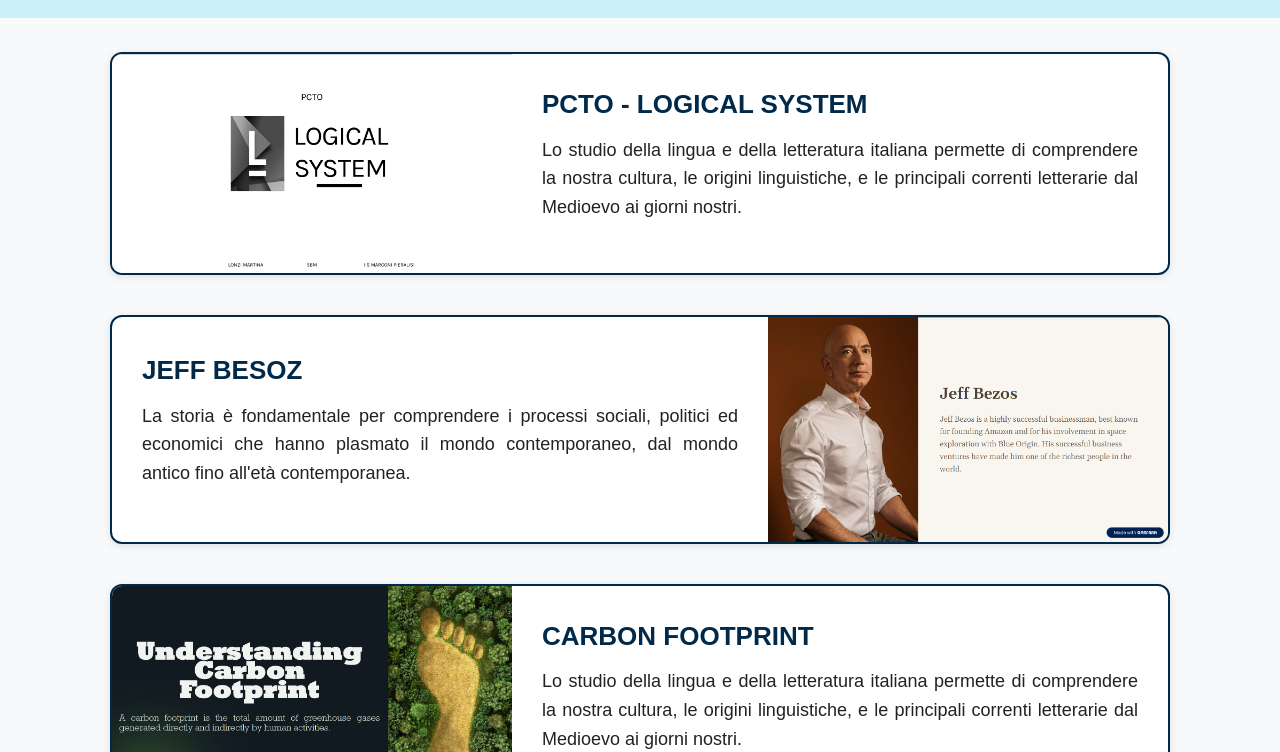
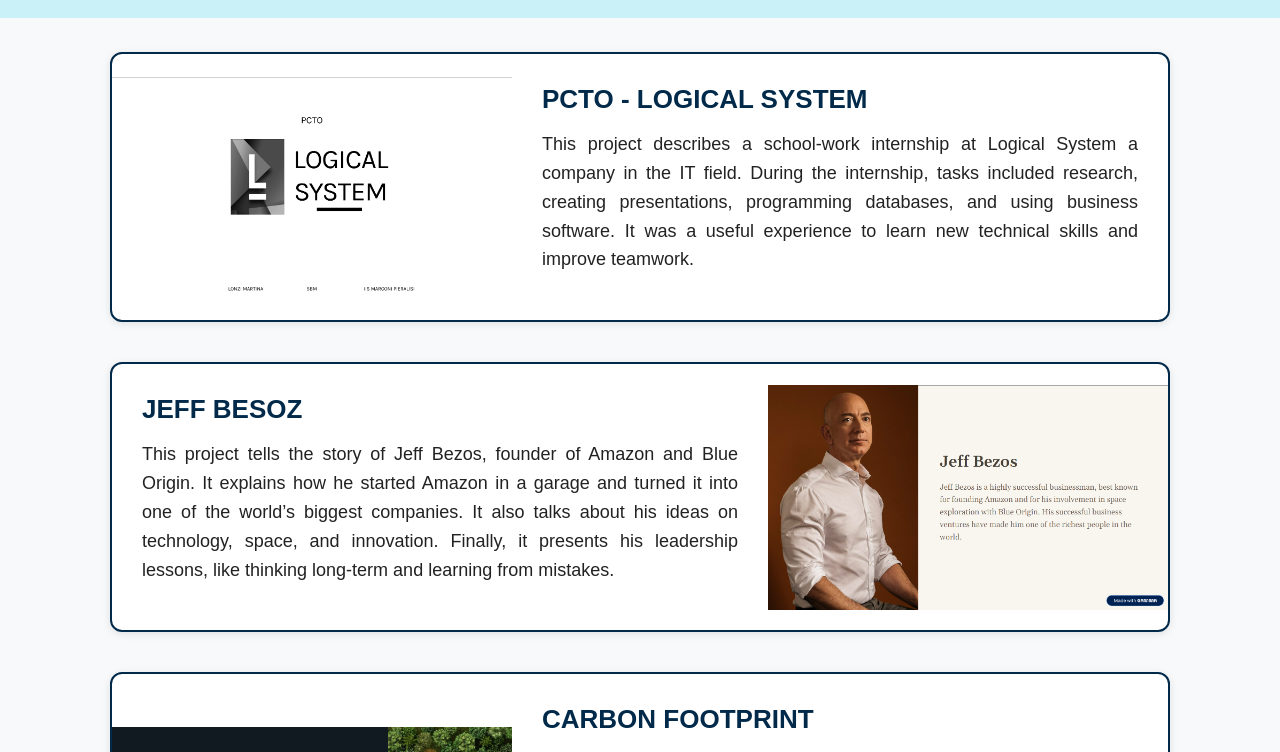
Before and after one commit to martinaLonzi/sito, a plain HTML site: page Sito_Maturita/inglese.html in a window 1280 px wide. Shown: the part 48-800 px from the top of the page. Drawn offline with nearby package versions, Linux system fonts and the light colour scheme.

Commit message:
modifiche

```diff
--- a/Sito_Maturita/css/educazioneCivica.css
+++ b/Sito_Maturita/css/educazioneCivica.css
@@ -9,6 +9,7 @@
     color: #000000;
     line-height: 1.7;
     margin-top: 15px;
+    text-align: justify;
   }
 
   .box-civica {
--- a/Sito_Maturita/inglese.html
+++ b/Sito_Maturita/inglese.html
@@ -32,8 +32,9 @@
         </div>
         <div class="box-text">
           <h3>PCTO - LOGICAL SYSTEM </h3>
-          <p>Lo studio della lingua e della letteratura italiana permette di comprendere la nostra cultura, le origini linguistiche, e le principali correnti letterarie dal Medioevo ai giorni nostri.</p>
-        </div>
+          <p>This project describes a school-work internship at Logical System a company in the IT field.
+            During the internship, tasks included research, creating presentations, programming databases, and using business software.
+            It was a useful experience to learn new technical skills and improve teamwork.</div>
       </div>
 
       <!-- Box 2 -->
@@ -45,8 +46,10 @@
         </div>
         <div class="box-text">
           <h3>JEFF BESOZ</h3>
-          <p>La storia è fondamentale per comprendere i processi sociali, politici ed economici che hanno plasmato il mondo contemporaneo, dal mondo antico fino all'età contemporanea.</p>
-        </div>
+          <p>This project tells the story of Jeff Bezos, founder of Amazon and Blue Origin.
+            It explains how he started Amazon in a garage and turned it into one of the world’s biggest companies.
+            It also talks about his ideas on technology, space, and innovation. Finally, it presents his leadership lessons,
+            like thinking long-term and learning from mistakes.</div>
       </div>
 
       <div class="content-box">
@@ -57,8 +60,9 @@
         </div>
         <div class="box-text">
           <h3>CARBON FOOTPRINT</h3>
-          <p>Lo studio della lingua e della letteratura italiana permette di comprendere la nostra cultura, le origini linguistiche, e le principali correnti letterarie dal Medioevo ai giorni nostri.</p>
-        </div>
+          <p>The project focuses on the carbon footprint, meaning the pollution caused by everyday human activities (transportation, energy use, food, waste). It analyzes the environmental effects such as global warming, biodiversity loss, and pollution.
+
+            Finally, it proposes solutions to reduce environmental impact, including recycling, using sustainable transport, and solar energy. The key message is that everyone can help protect the planet through small daily actions.</div>
       </div>
 
     </div>
```
Also changed, not shown: Sito_Maturita/EducazioneCivica.html (+1 -2 lines), Sito_Maturita/storia.html (+5 -2 lines).
